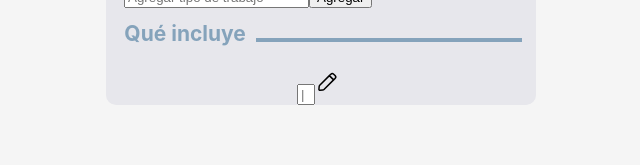
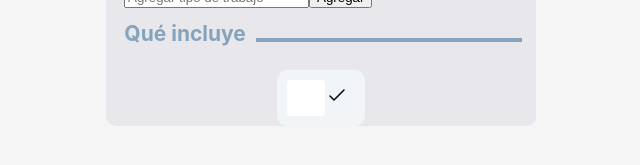
Before and after one commit to jcvalencias/Proveedor, a React (Vite) app: page / in a window 1280 px wide. Shown: the part 893-1058 px from the top of the page, without its empty margins (319-959 px from the left). Built offline with nearby package versions, Linux system fonts and the light colour scheme.

Commit message:
autoResizingInput is adding tags

```diff
--- a/src/App.css
+++ b/src/App.css
@@ -373,3 +373,33 @@
   background-color: #f1f5f7;
   border-radius: 10px;
 }
+
+.incluyeOpciones {
+  display: flex;
+  gap: 10px;
+  flex-wrap: wrap;
+  background-color: #f1f5f7;
+  padding: 10px;
+  border-radius: 10px;
+}
+
+.input-container {
+  display: flex;
+  align-items: center;
+  justify-content: center;
+}
+
+.auto-resizing-input {
+  font-size: 16px;
+  padding: 8px;
+  border: 1px solid transparent;
+  border-radius: 4px;
+  transition: width 0.2s ease;
+  min-width: 20px;
+}
+
+.optionIncluye {
+  display: flex;
+  align-items: center;
+  justify-content: center;
+}
--- a/src/Components/AutoResizingInput.jsx
+++ b/src/Components/AutoResizingInput.jsx
@@ -10,6 +10,7 @@ const AutoResizingInput = () => {
 
   const  handleSave = () => {
     setItems([...items, value]);
+    setValue('');
   }
 
   useEffect(() => {
@@ -26,9 +27,9 @@ const AutoResizingInput = () => {
         onChange={handleTextChange}
         className="auto-resizing-input"
         style={{ width: `${Math.max(value.length * 6, 10)}px` }}
-        placeholder="|"
+        placeholder=""
       />
-      <button className='btnEdit' onClick={handleSave}></button>
+      <button className='btnOk' onClick={handleSave}></button>
     </div>
       {items.map((item, index)=> (
       <div className='optionIncluye'>
```
